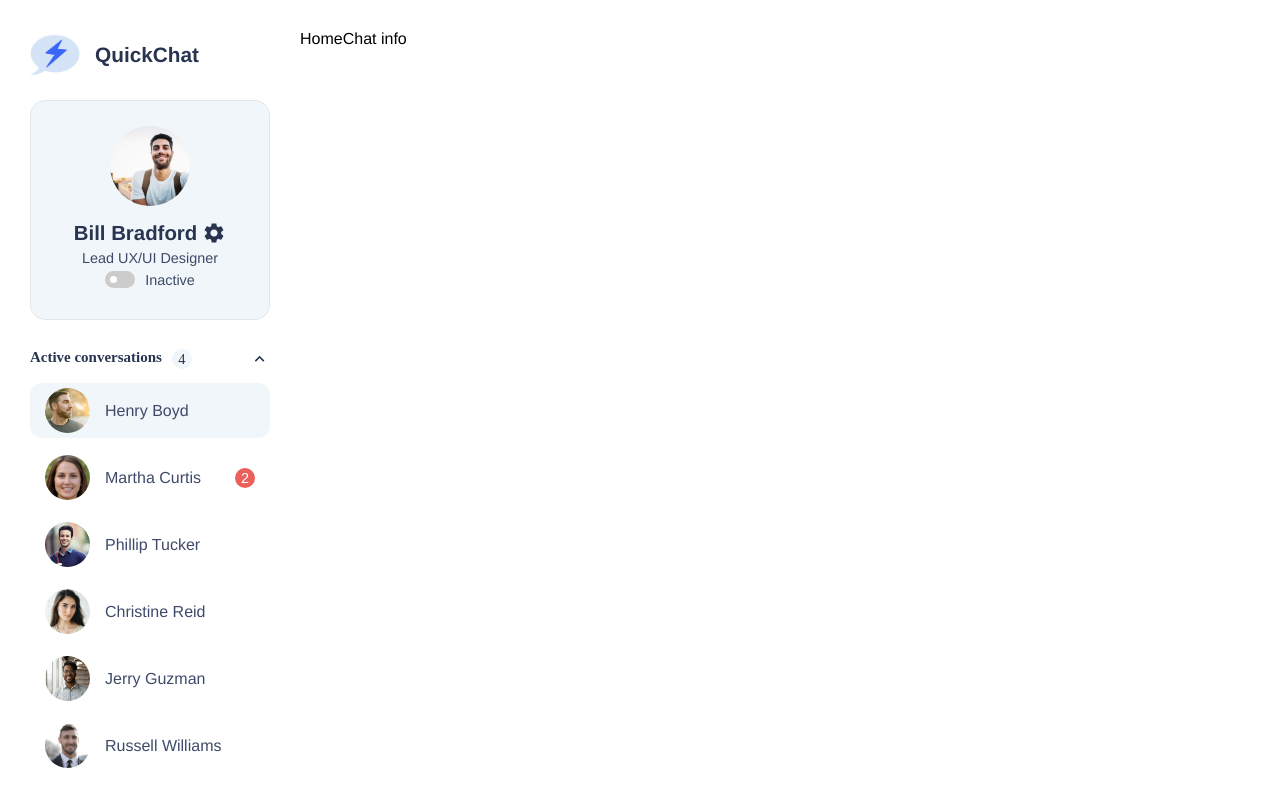
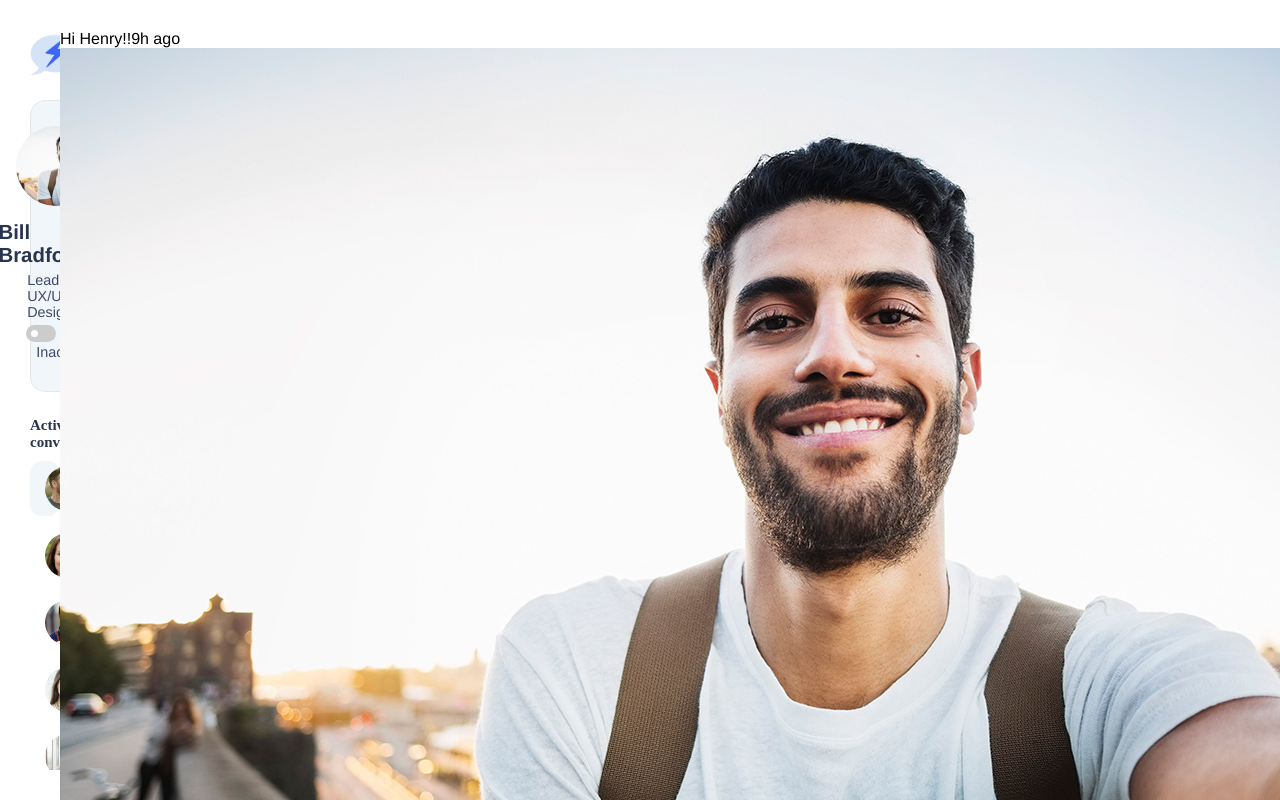
Before and after one commit to tobi4120/axibo-challenge1, a React (Create React App) app: page / in a window 1280 px wide. Built offline with nearby package versions, Linux system fonts and the light colour scheme; a web font is replaced by a local one.

Commit message:
created chat component to load messages

```diff
--- a/src/components/App.js
+++ b/src/components/App.js
@@ -1,10 +1,11 @@
 import Menu from "./menu/menu";
+import Chat from "./chat/chat";
 
 function App() {
   return (
     <div className="app">
       <Menu />
-      <div>Home</div>
+      <Chat />
       <div>Chat info</div>
     </div>
   );
--- /dev/null
+++ b/src/components/chat/chat.js
@@ -0,0 +1,50 @@
+import { useState } from "react";
+import bill from "../../assets/profilePictures/man-selfie.jpeg";
+import henry from "../../assets/profilePictures/henry.jpeg";
+
+export default function Chat() {
+    const [convo, setConvo] = useState([
+        { picture: bill, message: "Hi Henry!!", activeUser: true },
+        { picture: bill, message: "How can I help you today?", activeUser: true },
+        { picture: henry, message: "Hey Bill, nice to meet you!", activeUser: false },
+        { picture: henry, message: "Hope you're doing fine.", activeUser: false },
+        { picture: bill, message: "I'm good thanks for asking.", activeUser: true },
+        { picture: henry, message: "I am interested to know more about your prices and services you offer", activeUser: false },
+        { picture: bill, message: "Sure please check below link to find more useful information", link: "http://mazepixel.com/portfolio", activeUser: true },
+        { picture: henry, message: "Awesome, will get in touch if there's anything unclear. Thanks for now!", activeUser: false },
+        { picture: henry, message: "Have a great day!", activeUser: false },
+        { picture: bill, message: "Thanks buddy, you too as well", activeUser: true },
+    ])
+
+    return (
+        <div className="chat">
+            <div className="chat__messages">
+                {convo.map(convo => {
+
+                    // Active user
+                    if (convo.activeUser)
+                        return (
+                            <div className="chat__messages__message">
+                                <div className="chat__messages__message__content">
+                                    <p>{convo.message}</p>
+                                    <p>9h ago</p>
+                                </div>
+                                <img src={convo.picture} />
+                            </div>
+                        )
+
+                    // Other user
+                    return (
+                        <div className="chat__messages__message">
+                            <img src={convo.picture} />
+                            <div className="chat__messages__message__content">
+                                <p>{convo.message}</p>
+                                <p>9h ago</p>
+                            </div>
+                        </div>
+                    )
+                })}
+            </div>
+        </div>
+    )
+}
```
